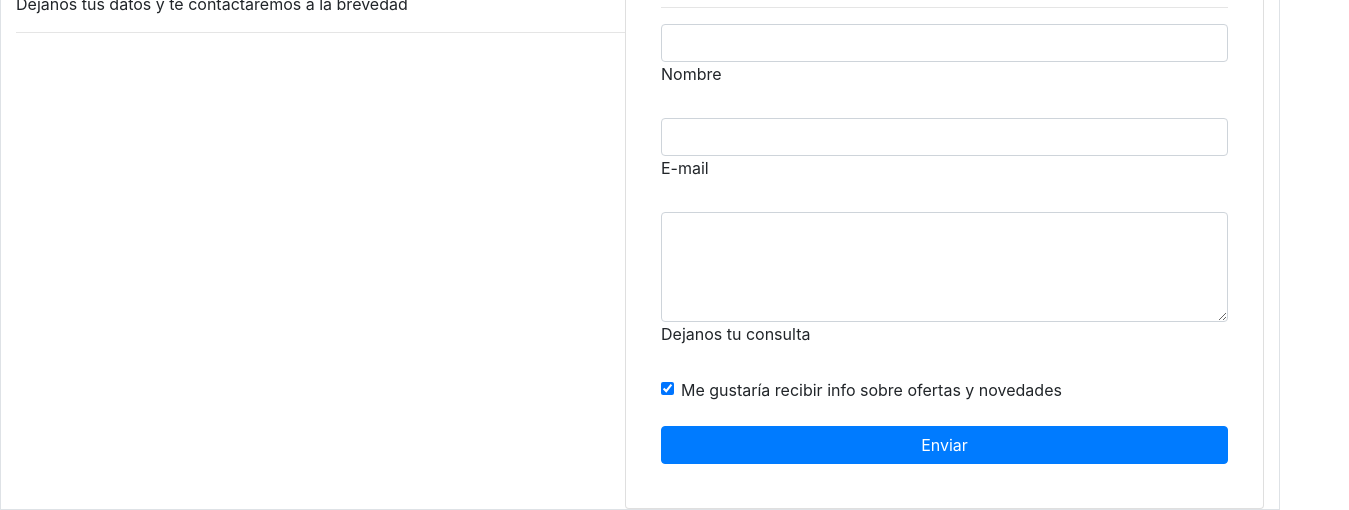
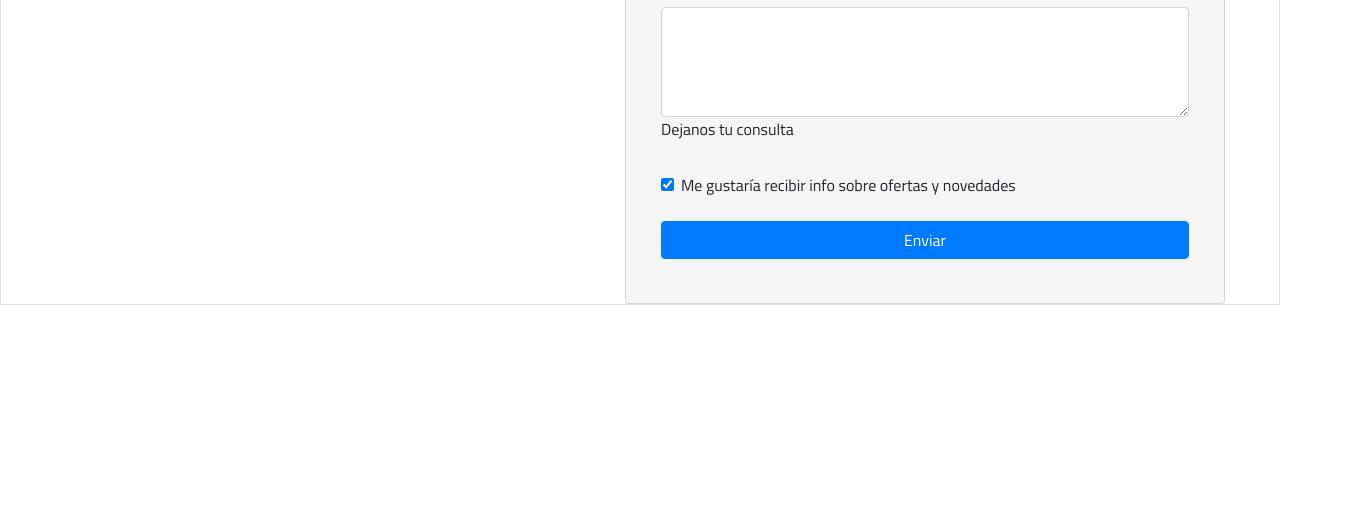
Before and after one commit to gpetroch/desafio_petroch, a plain HTML site: page paginas/Contacto.html in a window 1280 px wide. Shown: the part 451-961 px from the top of the page, 1349 px wide, since content can reach past the window. After the commit the page ends 800 px from the top, so only its background shows below. Drawn offline with nearby package versions, Linux system fonts and the light colour scheme; a web font is replaced by a local one.

Commit message:
correccion css ok

```diff
--- a/paginas/Contacto.html
+++ b/paginas/Contacto.html
@@ -19,7 +19,7 @@
     href="https://cdnjs.cloudflare.com/ajax/libs/animate.css/4.1.1/animate.min.css"
   />
      <!--MI CSS-->
-   <link rel="stylesheet" href="../css/estilos.css">
+   <link rel="stylesheet" href="../css/estilo.css">
 
     <title>Contacto</title>
 </head>
```
Also changed, not shown: paginas/Productos.html (+1 -1 lines), paginas/Testimonios.html (+1 -1 lines).
